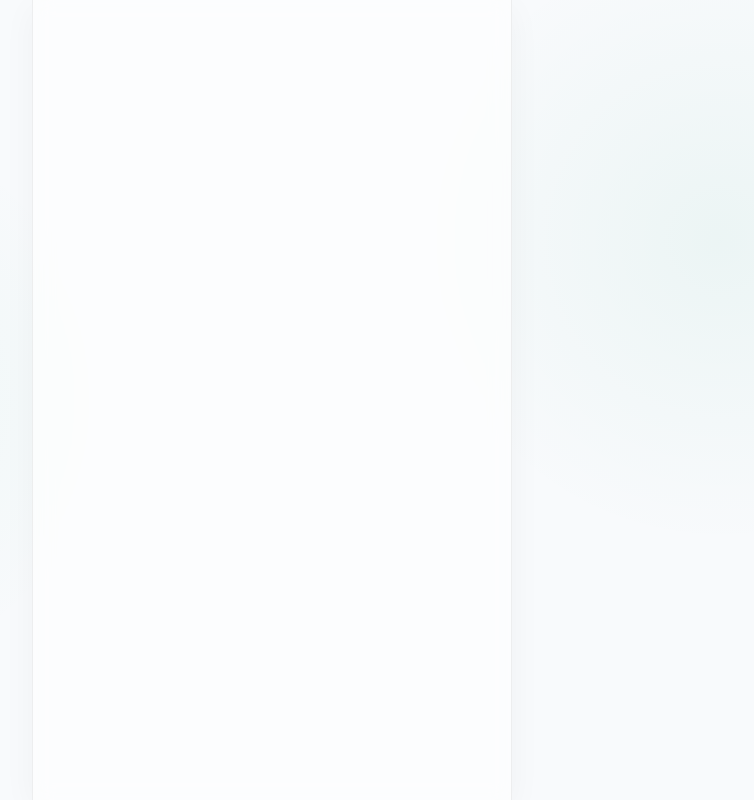
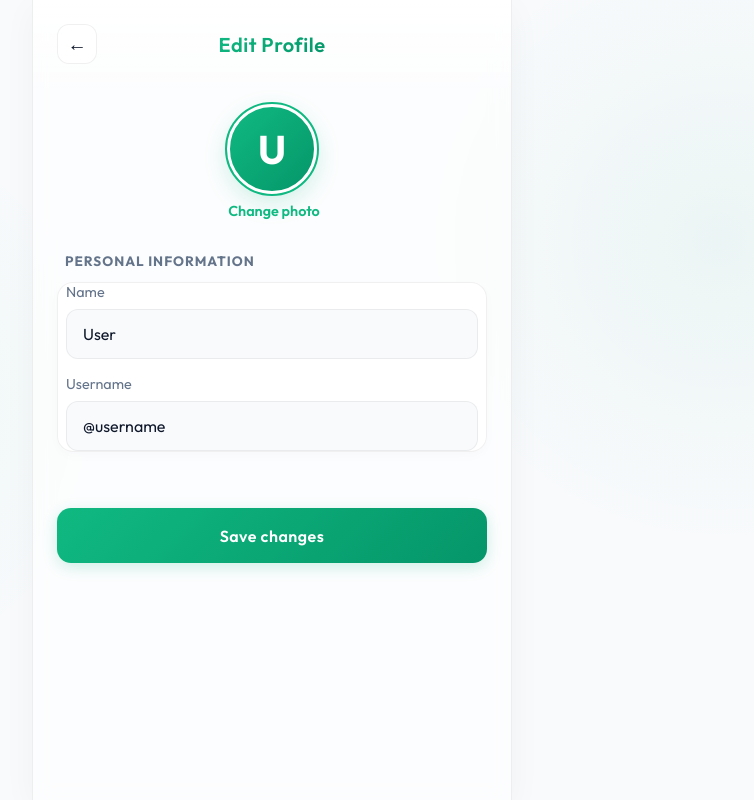
Before and after one commit to KMTB00052571903/ZooScan, a React (Vite) app: page /edit-profile in a window 1280 px wide. Before the commit this address had no page. Shown: the whole page, without its empty margins (368-1122 px from the left). Built offline with nearby package versions, Linux system fonts and the light colour scheme.

Commit message:
Feat: Edit-ProfileScreen

```diff
--- a/src/App.tsx
+++ b/src/App.tsx
@@ -7,14 +7,16 @@ import { SettingsScreen } from './pages/SettingsScreen';
 import { ScanScreen } from './screens/ScanScreen';
 import { LoginScreen } from './pages/auth/LoginScreen';
 import { SignupScreen } from './pages/auth/SignupScreen';
+import { EditProfileScreen } from './pages/EditProfileScreen';
 
 function App() {
   return (
     <Routes>
-      <Route path="/" element={<Navigate to="/profile" replace />} />
+      <Route path="/" element={<Navigate to="/login" replace />} />
       <Route path="/login" element={<LoginScreen />} />
       <Route path="/signup" element={<SignupScreen />} />
       <Route path="/profile" element={<ProfileScreen />} />
+      <Route path="/edit-profile" element={<EditProfileScreen />} />
       <Route path="/qr" element={<QRScreen />} />
       <Route path="/animal" element={<AnimalDetailScreen />} />
       <Route path="/settings" element={<SettingsScreen />} />
--- a/src/layout/AppLayout.tsx
+++ b/src/layout/AppLayout.tsx
@@ -22,6 +22,7 @@ export const AppLayout = ({ title, children }: AppLayoutProps) => {
       case 'Settings':
       case 'QR scanning':
       case 'Animal Detail':
+      case 'Edit Profile':
         return (
           <>
             <button className="icon-btn" onClick={() => navigate(-1)}>←</button>
--- /dev/null
+++ b/src/pages/EditProfileScreen.tsx
@@ -0,0 +1,61 @@
+import { AppLayout } from '../layout/AppLayout';
+import { SectionCard } from '../components/ui/SectionCard';
+import { PrimaryButton } from '../components/ui/PrimaryButton';
+import { useNavigate } from 'react-router-dom';
+
+export const EditProfileScreen = () => {
+  const navigate = useNavigate();
+
+  const handleSave = () => {
+    // Navigate back to profile on save
+    navigate('/profile');
+  };
+
+  return (
+    <AppLayout title="Edit Profile">
+      <div className="profile-container">
+
+        {/* Avatar Editable */}
+        <div className="profile-avatar" style={{ marginBottom: '0.5rem', cursor: 'pointer' }}>
+          U
+        </div>
+        <p className="auth-link" style={{ fontSize: '0.9rem', marginBottom: '2rem' }}>
+          Change photo
+        </p>
+
+        {/* Inputs */}
+        <div style={{ width: '100%', marginBottom: '2rem' }}>
+          <SectionCard title="Personal Information">
+            <div style={{ display: 'flex', flexDirection: 'column', gap: '16px', padding: '0 0.5rem' }}>
+              <div style={{ display: 'flex', flexDirection: 'column', gap: '8px' }}>
+                <label style={{ fontSize: '0.9rem', color: 'var(--text-muted)' }}>Name</label>
+                <input
+                  type="text"
+                  defaultValue="User"
+                  className="auth-input"
+                  style={{ backgroundColor: 'var(--bg-dark)' }}
+                />
+              </div>
+
+              <div style={{ display: 'flex', flexDirection: 'column', gap: '8px' }}>
+                <label style={{ fontSize: '0.9rem', color: 'var(--text-muted)' }}>Username</label>
+                <input
+                  type="text"
+                  defaultValue="@username"
+                  className="auth-input"
+                  style={{ backgroundColor: 'var(--bg-dark)' }}
+                />
+              </div>
+            </div>
+          </SectionCard>
+        </div>
+
+        {/* Action Button */}
+        <PrimaryButton onClick={handleSave}>
+          Save changes
+        </PrimaryButton>
+
+      </div>
+    </AppLayout>
+  );
+};
--- a/src/pages/ProfileScreen.tsx
+++ b/src/pages/ProfileScreen.tsx
@@ -79,7 +79,7 @@ export const ProfileScreen = () => {
 
         {/* Acciones */}
         <div className="profile-actions">
-          <div className="action-item">
+          <div className="action-item" onClick={() => navigate('/edit-profile')}>
             <span>Edit profile</span>
             <span className="action-arrow">›</span>
           </div>
```
